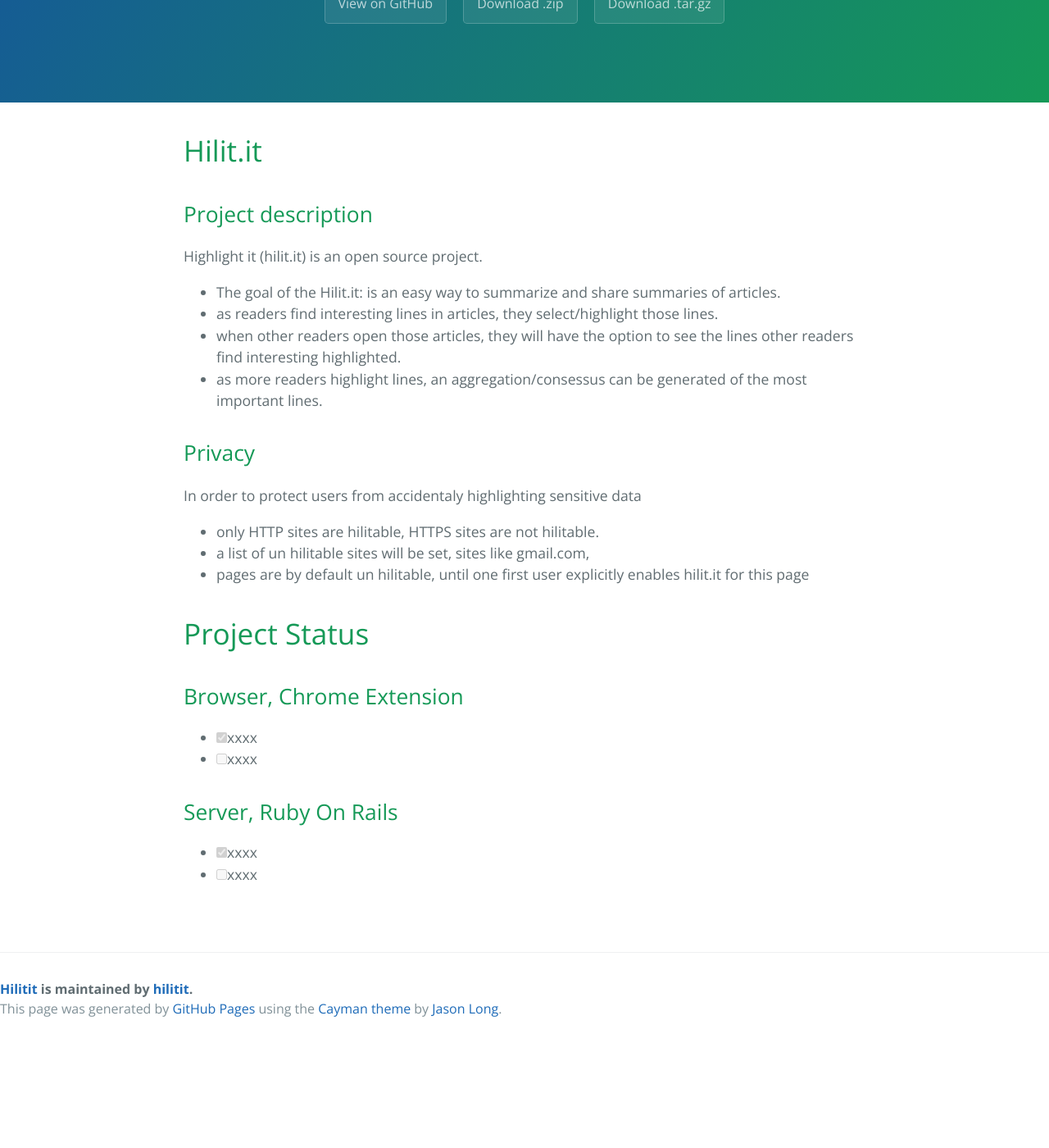
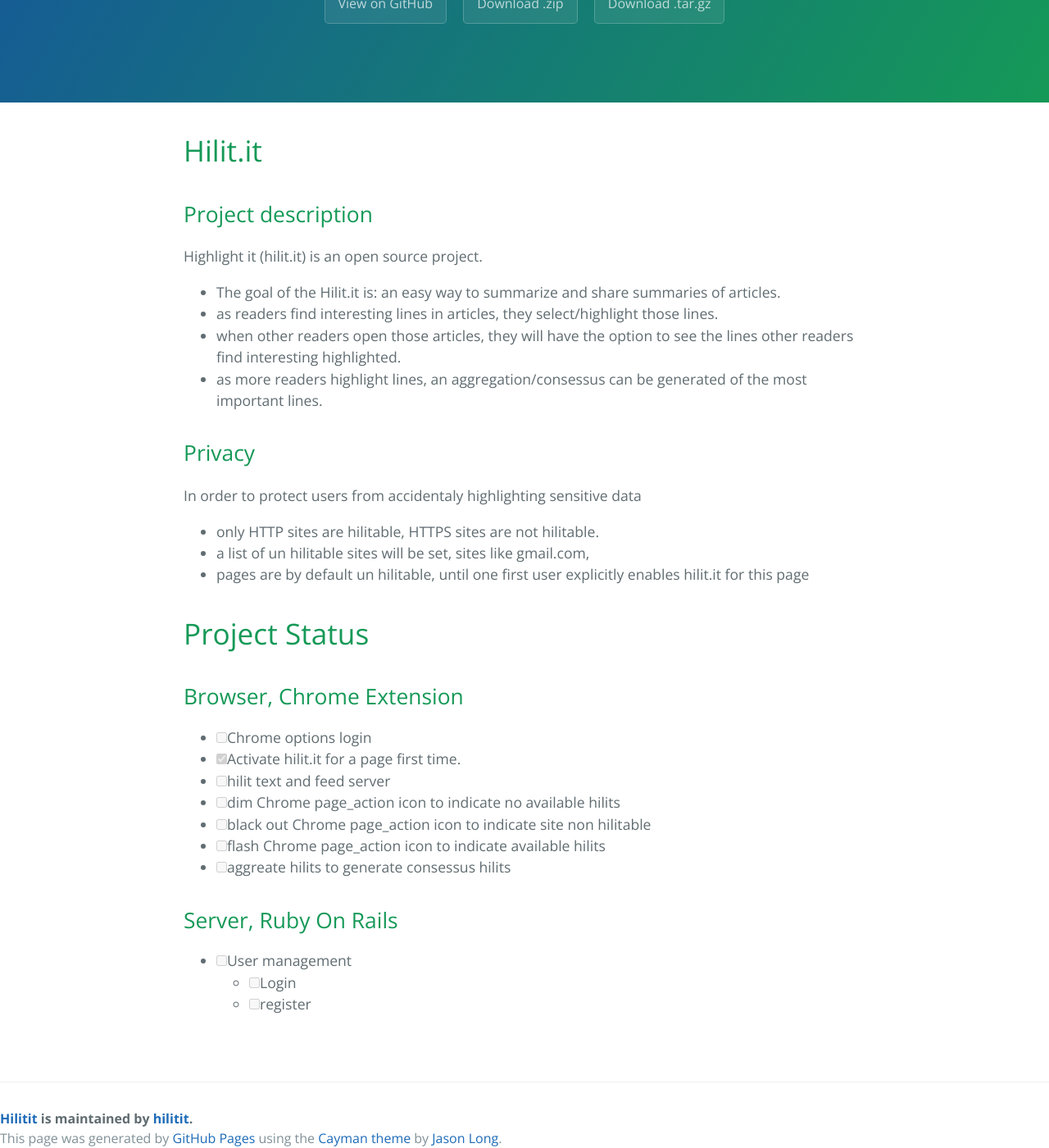
Before and after one commit to hilitit/hilitit.github.io, a Jekyll site: the page built from index.md, in a window 1280 px wide and 1400 px high, scrolled down 211 px. Shown: the whole window at 82% size. Built offline with Jekyll 4.4.1, drawn with Linux system fonts in a browser that asks for light colours; before the commit the page ends 1453 px from its top, so only the background shows below that.

Commit message:
extra documentation

```diff
--- a/index.md
+++ b/index.md
@@ -9,7 +9,7 @@ layout: default
 
 Highlight it (hilit.it) is an open source project.
 
-  * The goal of the Hilit.it: is an easy way to summarize and share summaries of articles.
+  * The goal of the Hilit.it is: an easy way to summarize and share summaries of articles.
   * as readers find interesting lines in articles, they select/highlight those lines.
   * when other readers open those articles, they will have the option to see the lines other readers find interesting highlighted.
   * as more readers highlight lines, an aggregation/consessus can be generated of the most important lines.
@@ -25,9 +25,16 @@ In order to protect users from accidentaly highlighting sensitive data
 # Project Status
 
 ## Browser, Chrome Extension
- * [x] xxxx
- * [ ] xxxx
+
+ * [ ] Chrome options login
+ * [x] Activate hilit.it for a page first time.
+ * [ ] hilit text and feed server
+ * [ ] dim Chrome page_action icon to indicate no available hilits
+ * [ ] black out Chrome page_action icon to indicate site non hilitable
+ * [ ] flash Chrome page_action icon to indicate available hilits
+ * [ ] aggreate hilits to generate consessus hilits
 
 ## Server, Ruby On Rails
- * [x] xxxx
- * [ ] xxxx
+ * [ ] User management
+   * [ ] Login
+   * [ ] register
```
